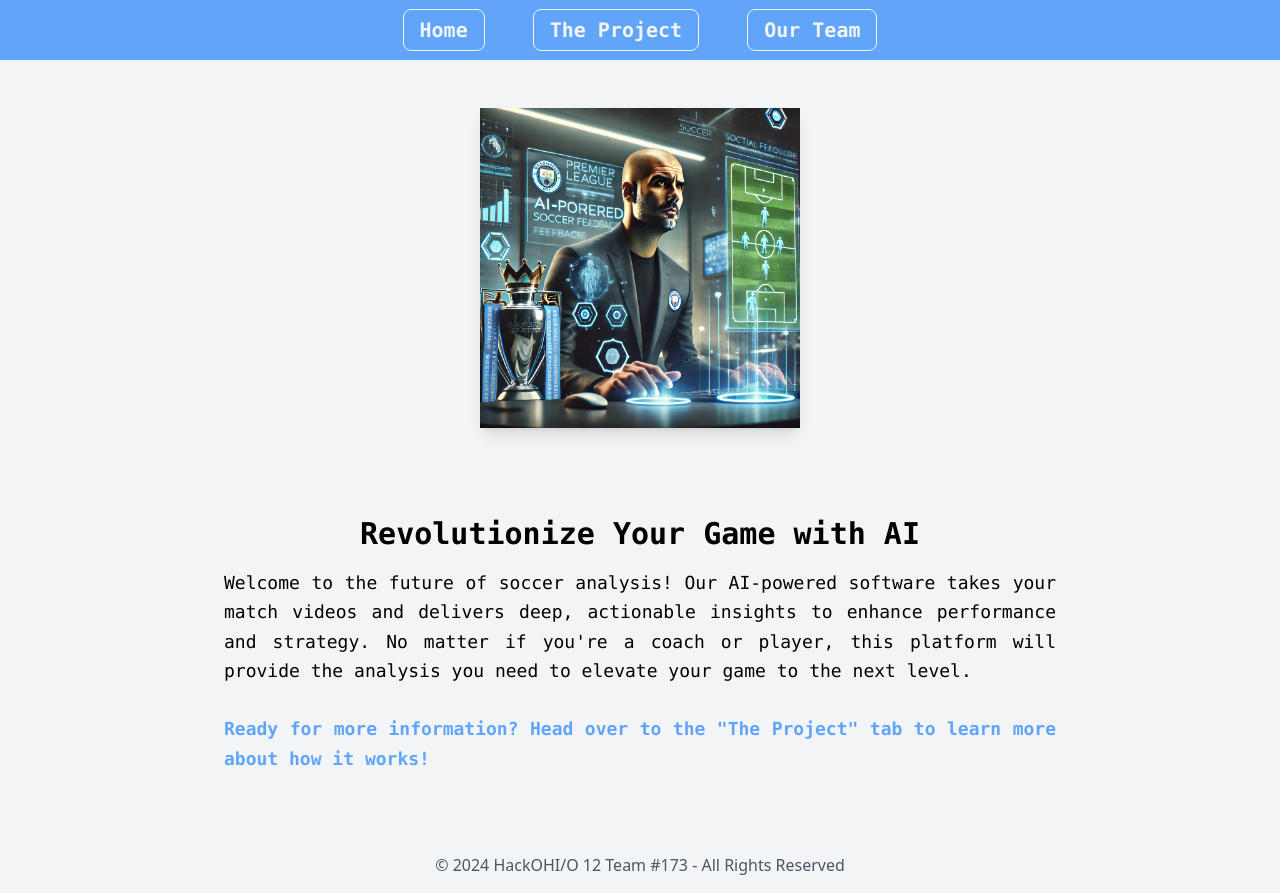
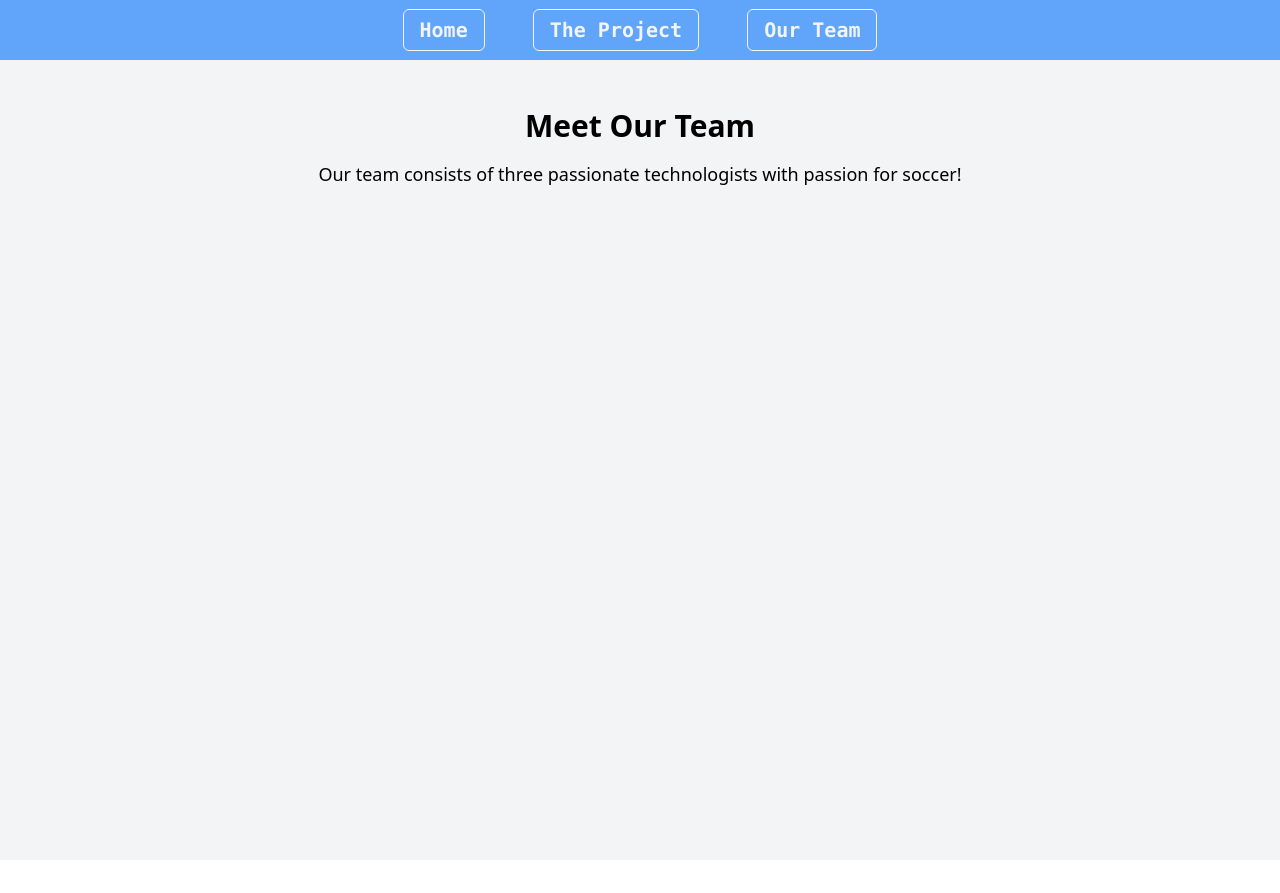
Before and after one commit to kirawatase/ai_soccer_analysis, a React (Vite) app in the folder foot-analysis-front-end/: page /team in a window 1280 px wide. After the commit the page ends 860 px from the top, so only its background shows below. Built offline with nearby package versions, Linux system fonts and the light colour scheme.

Commit message:
link/routing

```diff
--- a/foot-analysis-front-end/package.json
+++ b/foot-analysis-front-end/package.json
@@ -11,7 +11,8 @@
   },
   "dependencies": {
     "react": "^18.3.1",
-    "react-dom": "^18.3.1"
+    "react-dom": "^18.3.1",
+    "react-router-dom": "^6.27.0"
   },
   "devDependencies": {
     "@eslint/js": "^9.11.1",
--- a/foot-analysis-front-end/src/App.jsx
+++ b/foot-analysis-front-end/src/App.jsx
@@ -1,38 +1,64 @@
 import React from 'react';
+import { BrowserRouter as Router, Routes, Route } from 'react-router-dom';
 import './App.css';
 import Navbar from './Navbar';
+import Home from './Home';
+import Project from './Project';
+import Team from './Team';
 import pepGuardiolaImage from './assets/pepGuardiolaManCityAI.jpg';
 
 function App() {
   return (
-    <>
+    <Router>
       <Navbar />
-      <div className="bg-gray-100 min-h-screen flex flex-col items-center m-0">
-        <div className="flex justify-center mt-12">
-          <img src={pepGuardiolaImage} alt="Pep Guardiola using our project" className="w-80 h-auto shadow-lg hover:shadow-xl transition-shadow duration-300" />
-        </div>
-
-        <div className="flex flex-col items-center mt-6 px-8 py-16 text-center font-tech text-lg leading-relaxed font-normal max-w-4xl mx-auto">
-          <div className="text-3xl font-bold mb-4">
-            Revolutionize Your Game with AI
-          </div>
-
-          <div className="text-justify">
-            Welcome to the future of soccer analysis! Our AI-powered software takes your match videos and delivers deep, actionable insights to enhance performance and strategy.
-            No matter if you're a coach or player, this platform will provide the analysis you need to elevate your game to the next level.
-            <br /><br />
-            <span className="text-blue-400 font-semibold">
-              Ready for more information? Head over to the "The Project" tab to learn more about how it works!
-            </span>
-          </div>
-        </div>
-
-        <div className="text-center py-4 text-gray-600">
-          &copy; 2024 HackOHI/O 12 Team #173 - All Rights Reserved
-        </div>
-      </div>
-    </>
+      <Routes>
+        <Route path="/" element={<Home />} />
+        <Route path="/project" element={<Project />} />
+        <Route path="/team" element={<Team />} />
+      </Routes>
+    </Router>
   );
 }
 
 export default App;
+
+//old code
+// import React from 'react';
+// import './App.css';
+// import Navbar from './Navbar';
+// import pepGuardiolaImage from './assets/pepGuardiolaManCityAI.jpg';
+
+// function App() {
+//   return (
+//     <>
+//       <Navbar />
+
+//       <div className="bg-gray-100 min-h-screen flex flex-col items-center m-0">
+//         <div className="flex justify-center mt-12">
+//           <img src={pepGuardiolaImage} alt="Pep Guardiola using our project" className="w-80 h-auto shadow-lg hover:shadow-xl transition-shadow duration-300" />
+//         </div>
+
+//         <div className="flex flex-col items-center mt-6 px-8 py-16 text-center font-tech text-lg leading-relaxed font-normal max-w-4xl mx-auto">
+//           <div className="text-3xl font-bold mb-4">
+//             Revolutionize Your Game with AI
+//           </div>
+
+//           <div className="text-justify">
+//             Welcome to the future of soccer analysis! Our AI-powered software takes your match videos and delivers deep, actionable insights to enhance performance and strategy.
+//             No matter if you're a coach or player, this platform will provide the analysis you need to elevate your game to the next level.
+//             <br /><br />
+//             <span className="text-blue-400 font-semibold">
+//               Ready for more information? Head over to the "The Project" tab to learn more about how it works!
+//             </span>
+//           </div>
+//         </div>
+
+//         <div className="text-center py-4 text-gray-600">
+//           &copy; 2024 HackOHI/O 12 Team #173 - All Rights Reserved
+//         </div>
+//       </div>
+//     </>
+//   );
+// }
+
+// export default App;
--- /dev/null
+++ b/foot-analysis-front-end/src/Home.jsx
@@ -0,0 +1,37 @@
+import React from 'react';
+import pepGuardiolaImage from './assets/pepGuardiolaManCityAI.jpg';
+
+const Home = () => {
+  return (
+    <div className="bg-gray-100 min-h-screen flex flex-col items-center m-0">
+      <div className="flex justify-center mt-12">
+        <img
+          src={pepGuardiolaImage}
+          alt="Pep Guardiola using our project"
+          className="w-80 h-auto shadow-lg hover:shadow-xl transition-shadow duration-300"
+        />
+      </div>
+
+      <div className="flex flex-col items-center mt-6 px-8 py-16 text-center font-tech text-lg leading-relaxed font-normal max-w-4xl mx-auto">
+        <div className="text-3xl font-bold mb-4">
+          Revolutionize Your Game with AI
+        </div>
+
+        <div className="text-justify">
+          Welcome to the future of soccer analysis! Our AI-powered software takes your match videos and delivers deep, actionable insights to enhance performance and strategy.
+          No matter if you're a coach or player, this platform will provide the analysis you need to elevate your game to the next level.
+          <br /><br />
+          <span className="text-blue-400 font-semibold">
+            Ready for more information? Head over to the "The Project" tab to learn more about how it works!
+          </span>
+        </div>
+      </div>
+
+      <div className="text-center py-4 text-gray-600">
+        &copy; 2024 HackOHI/O 12 Team #173 - All Rights Reserved
+      </div>
+    </div>
+  );
+};
+
+export default Home;
--- a/foot-analysis-front-end/src/Navbar.jsx
+++ b/foot-analysis-front-end/src/Navbar.jsx
@@ -1,4 +1,5 @@
 import React from 'react';
+import { Link } from 'react-router-dom';
 
 const Navbar = () => {
   return (
@@ -6,19 +7,28 @@ const Navbar = () => {
       <div className="flex justify-center">
         <ul className="flex space-x-12 text-gray-100 font-semibold font-tech text-xl">
           <li>
-            <a href="/" className="hover:text-gray-300 border border-gray-100 rounded-lg px-4 py-2 hover:bg-blue-500 transition">
+            <Link
+              to="/"
+              className="hover:text-gray-300 border border-gray-100 rounded-md px-4 py-2 hover:bg-blue-500 transition"
+            >
               Home
-            </a>
+            </Link>
           </li>
           <li>
-            <a href="/project" className="hover:text-gray-300 border border-gray-100 rounded-lg px-4 py-2 hover:bg-blue-500 transition">
+            <Link
+              to="/project"
+              className="hover:text-gray-300 border border-gray-100 rounded-md px-4 py-2 hover:bg-blue-500 transition"
+            >
               The Project
-            </a>
+            </Link>
           </li>
           <li>
-            <a href="/team" className="hover:text-gray-300 border border-gray-100 rounded-lg px-4 py-2 hover:bg-blue-500 transition">
+            <Link
+              to="/team"
+              className="hover:text-gray-300 border border-gray-100 rounded-md px-4 py-2 hover:bg-blue-500 transition"
+            >
               Our Team
-            </a>
+            </Link>
           </li>
         </ul>
       </div>
@@ -27,3 +37,23 @@ const Navbar = () => {
 };
 
 export default Navbar;
+
+//old code
+
+// import React from 'react';
+
+// const Navbar = () => {
+//   return (
+//     <nav className="bg-blue-400 p-4">
+//       <div className="flex justify-center">
+//         <ul className="flex space-x-12 text-gray-100 font-semibold font-tech text-xl">
+//           <li><a href="/" className="hover:text-gray-300 border border-gray-100 rounded-md px-4 py-2 hover:bg-blue-500 transition">Home</a></li>
+//           <li><a href="/project" className="hover:text-gray-300 border border-gray-100 rounded-md px-4 py-2 hover:bg-blue-500 transition">The Project</a></li>
+//           <li><a href="/team" className="hover:text-gray-300 border border-gray-100 rounded-md px-4 py-2 hover:bg-blue-500 transition">Our Team</a></li>
+//         </ul>
+//       </div>
+//     </nav>
+//   );
+// };
+
+// export default Navbar;
--- /dev/null
+++ b/foot-analysis-front-end/src/Project.jsx
@@ -0,0 +1,16 @@
+import React from 'react';
+
+const Project = () => {
+  return (
+    <div className="bg-gray-100 min-h-screen py-16 px-8">
+      <div className="max-w-4xl mx-auto text-center">
+        <h1 className="text-3xl font-bold mb-6">About The Project</h1>
+        <p className="text-lg leading-relaxed text-gray-700 mb-8">
+          blah blah blah
+        </p>
+      </div>
+    </div>
+  );
+};
+
+export default Project;
--- /dev/null
+++ b/foot-analysis-front-end/src/Team.jsx
@@ -0,0 +1,16 @@
+import React from 'react';
+
+const Team = () => {
+  return (
+    <div className="bg-gray-100 min-h-screen flex flex-col items-center m-0">
+      <div className="text-center mt-12">
+        <h1 className="text-3xl font-bold">Meet Our Team</h1>
+        <p className="mt-4 text-lg">
+          Our team consists of three passionate technologists with passion for soccer!
+        </p>
+      </div>
+    </div>
+  );
+};
+
+export default Team;
```
Also changed, not shown: 1 other file (tests, documents, lock files or other folders).
